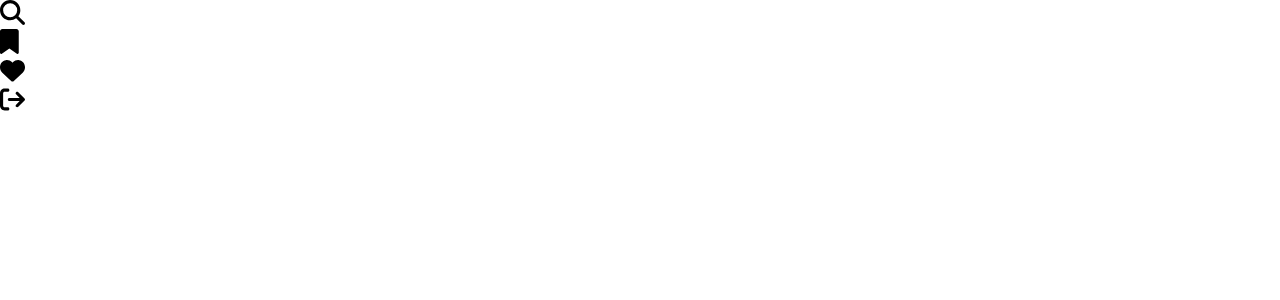
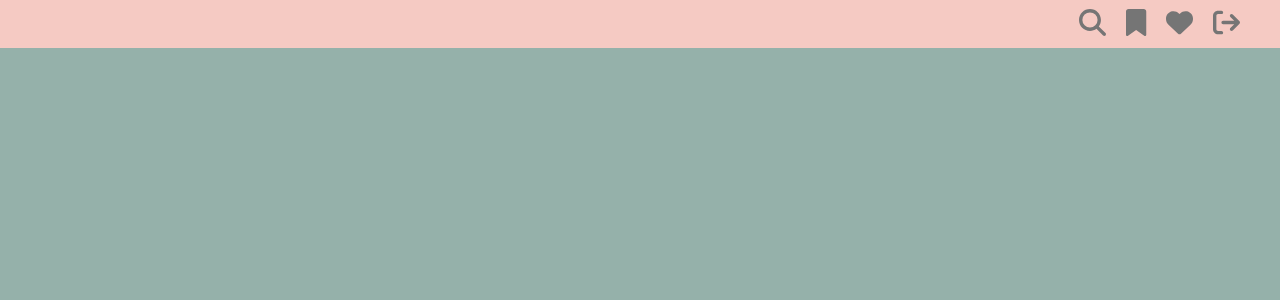
Before and after one commit to harukafujii13/CafeHopping, a Next.js app: page / in a window 1280 px wide. Shown: the top 300 px of the page. Built offline with nearby package versions, Linux system fonts and the light colour scheme.

Commit message:
styled nav-icon

```diff
--- a/pages/index.tsx
+++ b/pages/index.tsx
@@ -9,37 +9,37 @@ import {
 
 function Homepage() {
   return (
-    <div>
-      <ul>
-        <li>
+    <div className="h-[100vh] bg-light-green">
+      <ul className="flex flex-row justify-end text-primary-gray bg-primary-rose h-[6%] items-center px-10">
+        <li className="ml-5">
           <Link href={"/search"}>
             <FontAwesomeIcon
               icon={faMagnifyingGlass}
-              className="h-[25px]"
+              className="h-[27px]"
             />
           </Link>
         </li>
-        <li>
+        <li className="ml-5">
           <Link href={"/bookmark"}>
             <FontAwesomeIcon
               icon={faBookmark}
-              className="h-[25px]"
+              className="h-[27px]"
             />
           </Link>
         </li>
-        <li>
+        <li className="ml-5">
           <Link href={"/favorite"}>
             <FontAwesomeIcon
               icon={faHeart}
-              className="h-[25px]"
+              className="h-[27px]"
             />
           </Link>
         </li>
-        <li>
+        <li className="ml-5">
           <Link href={"/logout"}>
             <FontAwesomeIcon
               icon={faArrowRightFromBracket}
-              className="h-[25px]"
+              className="h-[27px]"
             />
           </Link>
         </li>
--- a/styles/globals.css
+++ b/styles/globals.css
@@ -1,6 +1,12 @@
 @tailwind base;
 @tailwind components;
 @tailwind utilities;
+
+* {
+  box-sizing: border-box;
+  padding: 0;
+  margin: 0;
+}
 
 /* :root {
   --foreground-rgb: 0, 0, 0;
```
